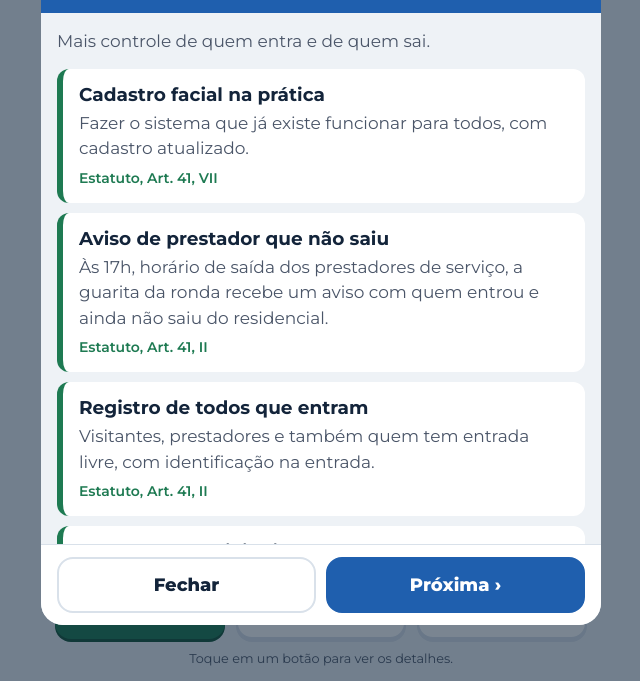
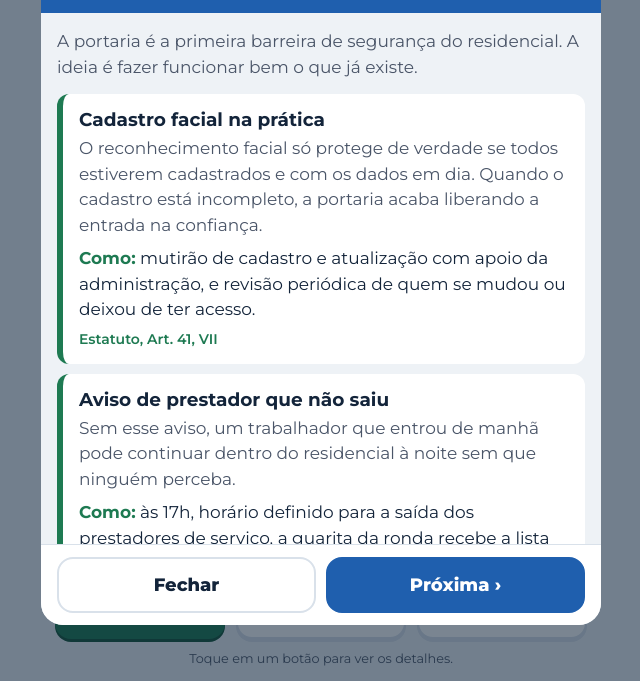
Before and after one commit to weligtonpiresaraujo/propostas, a plain HTML site: page index.html in a window 1280 px wide. Both pictures are taken after a click on the link "Controle de acesso". Shown: the part 119-800 px from the top of the page, without its empty margins (319-959 px from the left). Drawn offline with Linux system fonts and the light colour scheme.

Commit message:
Propostas mais completas: por que importa e como funcionaria
Co-Authored-By: Claude Opus 5.5 <noreply@anthropic.com>
Claude-Session: https://claude.ai/code/session_01BAnvncKe4ZpYHdNwTJpREu

```diff
--- a/index.html
+++ b/index.html
@@ -67,6 +67,8 @@ button{font-family:inherit}
 .itens li{background:var(--branco);border-left:6px solid var(--verde);border-radius:12px;padding:14px 16px}
 .itens h3{font-size:18.5px;font-weight:700;line-height:1.3}
 .itens p{color:var(--cinza);margin-top:4px;font-size:17px}
+.itens .como{color:var(--texto);margin-top:8px}
+.itens .como b{color:var(--verde)}
 .base{display:block;font-size:14px;font-weight:600;color:var(--verde);margin-top:6px}
 .numerada{counter-reset:n}
 .numerada li{counter-increment:n;position:relative;padding-left:64px}
@@ -129,42 +131,41 @@ button{font-family:inherit}
 <div class="corpo" id="corpo">
 
 <div class="painel" id="p-acesso" data-titulo="Controle de acesso" data-proxima="transito">
-<p class="intro">Mais controle de quem entra e de quem sai.</p>
+<p class="intro">A portaria é a primeira barreira de segurança do residencial. A ideia é fazer funcionar bem o que já existe.</p>
 <ul class="itens">
-<li><h3>Cadastro facial na prática</h3><p>Fazer o sistema que já existe funcionar para todos, com cadastro atualizado.</p><span class="base">Estatuto, Art. 41, VII</span></li>
-<li><h3>Aviso de prestador que não saiu</h3><p>Às 17h, horário de saída dos prestadores de serviço, a guarita da ronda recebe um aviso com quem entrou e ainda não saiu do residencial.</p><span class="base">Estatuto, Art. 41, II</span></li>
-<li><h3>Registro de todos que entram</h3><p>Visitantes, prestadores e também quem tem entrada livre, com identificação na entrada.</p><span class="base">Estatuto, Art. 41, II</span></li>
-<li><h3>Saída de materiais simples</h3><p>Um jeito rápido de autorizar a saída de móveis, ferramentas e materiais.</p><span class="base">Estatuto, Art. 41, II</span></li>
+<li><h3>Cadastro facial na prática</h3><p>O reconhecimento facial só protege de verdade se todos estiverem cadastrados e com os dados em dia. Quando o cadastro está incompleto, a portaria acaba liberando a entrada na confiança.</p><p class="como"><b>Como:</b> mutirão de cadastro e atualização com apoio da administração, e revisão periódica de quem se mudou ou deixou de ter acesso.</p><span class="base">Estatuto, Art. 41, VII</span></li>
+<li><h3>Aviso de prestador que não saiu</h3><p>Sem esse aviso, um trabalhador que entrou de manhã pode continuar dentro do residencial à noite sem que ninguém perceba.</p><p class="como"><b>Como:</b> às 17h, horário definido para a saída dos prestadores de serviço, a guarita da ronda recebe a lista de quem entrou e ainda não saiu, e confere cada caso: se o serviço continua com autorização do morador ou se a pessoa precisa ser localizada.</p><span class="base">Estatuto, Art. 41, II</span></li>
+<li><h3>Registro de todos que entram</h3><p>Se acontece algum problema, saber quem estava dentro do residencial e em que horário é o primeiro passo para esclarecer. Quem tem entrada livre também precisa constar.</p><p class="como"><b>Como:</b> identificação de visitantes e prestadores na entrada, com nome, destino e horário, e regras claras que valham para todos, como o Estatuto prevê.</p><span class="base">Estatuto, Art. 41, II</span></li>
+<li><h3>Saída de materiais simples</h3><p>Sem uma autorização, a portaria não tem como saber se os móveis, ferramentas ou materiais que estão saindo foram liberados pelo dono.</p><p class="como"><b>Como:</b> o morador autoriza de forma rápida, por mensagem, informando o que vai sair e quem vai levar. Simples para o morador e seguro para todos.</p><span class="base">Estatuto, Art. 41, II</span></li>
 </ul>
 </div>
 
 <div class="painel" id="p-transito" data-titulo="Trânsito e crianças" data-proxima="cuidado">
 <p class="intro">O Estatuto dá ao Conselho a responsabilidade pelo trânsito de pessoas e veículos dentro do residencial.</p>
 <ul class="itens">
-<li><h3>Pontos de risco mapeados com os moradores</h3><p>Identificar juntos as esquinas e trechos onde o perigo é maior.</p><span class="base">Estatuto, Art. 41, III</span></li>
-<li><h3>Campanha educativa sobre velocidade</h3><p>Lembrar que o Estatuto proíbe trafegar acima da velocidade das placas.</p><span class="base">Estatuto, Art. 12 e Art. 41, III</span></li>
-<li><h3>Orientação a entregadores e caminhões</h3><p>Informar na portaria a velocidade, os horários e os locais de parada.</p><span class="base">Estatuto, Art. 41, II</span></li>
-<li><h3>Sinalização perto do parquinho e da quadra</h3><p>Onde as crianças mais circulam, o aviso ao motorista precisa ser mais claro.</p><span class="base">Estatuto, Art. 41, III</span></li>
+<li><h3>Pontos de risco mapeados com os moradores</h3><p>Quem mora em cada quadra sabe onde os carros correm, onde a visão é ruim e onde as crianças atravessam. Esse conhecimento precisa chegar ao Conselho.</p><p class="como"><b>Como:</b> levantamento aberto a todos, por formulário ou nas reuniões, e uma lista dos pontos que precisam de atenção primeiro.</p><span class="base">Estatuto, Art. 41, III</span></li>
+<li><h3>Campanha educativa sobre velocidade</h3><p>O Estatuto já proíbe trafegar acima da velocidade indicada nas placas. A regra existe; falta lembrar todo mundo dela.</p><p class="como"><b>Como:</b> avisos nos grupos, cartazes na portaria e conversa com os moradores, sempre em tom de conscientização e boa convivência.</p><span class="base">Estatuto, Art. 12 e Art. 41, III</span></li>
+<li><h3>Orientação a entregadores e caminhões</h3><p>Entregadores e motoristas de fora não conhecem o residencial nem sabem que ali há crianças brincando na rua.</p><p class="como"><b>Como:</b> orientação rápida na portaria sobre velocidade, horários e locais de parada, com um aviso bem visível na entrada.</p><span class="base">Estatuto, Art. 41, II</span></li>
+<li><h3>Sinalização perto do parquinho e da quadra</h3><p>São os lugares onde as crianças mais circulam, muitas vezes correndo e sem olhar para os lados.</p><p class="como"><b>Como:</b> avaliar placas e faixas de travessia nesses pontos, começando pelos locais apontados no levantamento com os moradores.</p><span class="base">Estatuto, Art. 41, III</span></li>
 </ul>
 </div>
 
 <div class="painel" id="p-cuidado" data-titulo="Idosos, crianças e bem-estar" data-proxima="mulheres">
 <p class="intro">Segurança também é cuidado com quem mais precisa.</p>
 <ul class="itens">
-<li><h3>Contato de emergência dos idosos</h3><p>Cadastro voluntário de um familiar para avisar em emergências, guardado com sigilo.</p><span class="base">Estatuto, Art. 41, II</span></li>
-<li><h3>Emergência médica</h3><p>A portaria saber o que fazer, quem chamar e como liberar logo a entrada do socorro.</p><span class="base">Estatuto, Art. 41, II</span></li>
-<li><h3>Criança perdida</h3><p>Um passo a passo para localizar a criança e avisar a família.</p><span class="base">Estatuto, Art. 41, II</span></li>
-<li><h3>Rondas nas caminhadas</h3><p>Mais presença nos horários em que os moradores caminham.</p><span class="base">Estatuto, Art. 41, III</span></li>
-<li><h3>Iluminação</h3><p>Identificar e corrigir os pontos escuros do residencial.</p><span class="base">Estatuto, Art. 41, III</span></li>
+<li><h3>Contato de emergência dos idosos</h3><p>Quando um idoso passa mal ou sofre uma queda, cada minuto conta, e nem sempre a portaria sabe a quem avisar.</p><p class="como"><b>Como:</b> cadastro voluntário, só para quem quiser, com o telefone de um familiar ou pessoa de confiança, guardado com sigilo e usado apenas em emergências.</p><span class="base">Estatuto, Art. 41, II</span></li>
+<li><h3>Emergência médica</h3><p>Numa emergência, a demora para liberar a ambulância ou para saber quem chamar pode fazer toda a diferença.</p><p class="como"><b>Como:</b> um procedimento simples para a portaria: chamar o SAMU (192) ou os Bombeiros (193), avisar a família, liberar logo a entrada do socorro e guiar a equipe até a casa.</p><span class="base">Estatuto, Art. 41, II</span></li>
+<li><h3>Criança perdida</h3><p>Uma criança pode se afastar de casa sem que os pais percebam. Na hora do susto, todos precisam saber exatamente o que fazer.</p><p class="como"><b>Como:</b> um passo a passo para portaria e ronda: anotar como a criança está vestida, conferir as câmeras, percorrer as áreas comuns, não deixar a criança sair desacompanhada pela portaria e manter a família informada.</p><span class="base">Estatuto, Art. 41, II</span></li>
+<li><h3>Iluminação</h3><p>Rua escura aumenta o risco de acidentes e deixa os moradores inseguros para circular à noite.</p><p class="como"><b>Como:</b> levantamento dos pontos escuros com ajuda dos moradores e da ronda noturna, e encaminhamento dos reparos à administração.</p><span class="base">Estatuto, Art. 41, III</span></li>
 </ul>
 </div>
 
 <div class="painel" id="p-mulheres" data-titulo="Mulheres na segurança" data-proxima="patrimonio">
 <div class="caixa-verde"><b>Nenhuma mulher</b> está entre os candidatos ao Conselho de Segurança. As 3 vagas que ficam abertas são uma oportunidade.</div>
 <ul class="itens">
-<li><h3>Moradoras nas vagas abertas</h3><p>Convidar e incentivar mulheres a ocupar as vagas do Conselho.</p><span class="base">Estatuto, Art. 40</span></li>
-<li><h3>Canal reservado e sigiloso</h3><p>Para relatar assédio, importunação ou situação de risco sem se expor no grupo.</p><span class="base">Estatuto, Art. 41, II</span></li>
-<li><h3>Campanha “Não se cale”</h3><p>Cartazes nas áreas comuns com os telefones 180 e 190, e orientação para o vizinho pedir ajuda ao presenciar uma agressão.</p><span class="base">Estatuto, Art. 41, II</span></li>
+<li><h3>Moradoras nas vagas abertas</h3><p>Segurança não é igual para todos. Uma mulher que chega tarde sozinha, ou que precisa de proteção, tem preocupações que muitas vezes passam despercebidas.</p><p class="como"><b>Como:</b> convidar e incentivar moradoras a ocupar as vagas abertas no Conselho. Não é reserva de vaga: é abrir a porta.</p><span class="base">Estatuto, Art. 40</span></li>
+<li><h3>Canal reservado e sigiloso</h3><p>Muitas mulheres deixam de relatar assédio ou importunação por medo de se expor diante dos vizinhos.</p><p class="como"><b>Como:</b> um canal direto e sigiloso com o Conselho, em que o relato é tratado com discrição e encaminhado da forma certa.</p><span class="base">Estatuto, Art. 41, II</span></li>
+<li><h3>Campanha “Não se cale”</h3><p>Em casos de violência, o vizinho muitas vezes é o primeiro a perceber, mas não sabe o que fazer.</p><p class="como"><b>Como:</b> cartazes nas áreas comuns com os telefones 180 e 190 e uma orientação clara: presenciou uma agressão, peça ajuda.</p><span class="base">Estatuto, Art. 41, II</span></li>
 </ul>
 <p class="subtitulo">Quando uma mulher sofre agressão</p>
 <p class="intro" style="margin-top:6px">Proposta de passo a passo, com portaria e ronda treinadas para segui-lo. Vale para qualquer moradora.</p>
@@ -181,17 +182,18 @@ button{font-family:inherit}
 <div class="painel" id="p-patrimonio" data-titulo="Patrimônio e dados" data-proxima="transparencia">
 <p class="intro">A área de lazer é de todos. E, com mais câmeras, vem mais responsabilidade com as imagens.</p>
 <ul class="itens">
-<li><h3>Câmeras na área de lazer</h3><p>Para prevenir danos às churrasqueiras, aos brinquedos e à academia, com registro e acompanhamento de cada caso.</p><span class="base">Estatuto, Art. 41, III e VII</span></li>
-<li><h3>Regras para as imagens</h3><p>Quem acessa, por quanto tempo ficam guardadas e como são repassadas à polícia, conforme a LGPD.</p><span class="base">Estatuto, Art. 41, II</span></li>
+<li><h3>Câmeras na área de lazer</h3><p>Churrasqueiras, brinquedos e academia são de todos, e o conserto de cada dano sai do bolso de todos os associados.</p><p class="como"><b>Como:</b> estender a cobertura das câmeras para a área de lazer, registrar cada dano e acompanhar até a solução, para que não se repita.</p><span class="base">Estatuto, Art. 41, III e VII</span></li>
+<li><h3>Regras para as imagens</h3><p>As câmeras protegem, mas as imagens mostram a rotina das famílias. Elas precisam ser tratadas com responsabilidade.</p><p class="como"><b>Como:</b> regras por escrito sobre quem pode acessar, por quanto tempo as imagens ficam guardadas e como são repassadas à polícia, seguindo a LGPD.</p><span class="base">Estatuto, Art. 41, II</span></li>
 </ul>
 </div>
 
 <div class="painel" id="p-transparencia" data-titulo="Transparência" data-proxima="votar">
-<p class="intro">Pelo Estatuto, as reuniões do Conselho de Segurança são públicas e qualquer associado pode participar.</p>
+<div class="caixa-verde">O associado é <b>muito bem-vindo</b> em todas as decisões. Ouvir a todos é fundamental para decidir bem. Pelo Estatuto, as reuniões do Conselho de Segurança são públicas e qualquer associado pode participar (Art. 18).</div>
 <ul class="itens">
-<li><h3>Reuniões abertas</h3><p>Calendário divulgado com antecedência e convite a todos os moradores.</p><span class="base">Estatuto, Art. 18</span></li>
-<li><h3>Retorno mensal</h3><p>Canal aberto e relatório de ocorrências e resultados, todo mês.</p><span class="base">Estatuto, Art. 41, VII</span></li>
-<li><h3>Contratos acompanhados</h3><p>Verificar se o que foi contratado está sendo entregue e funcionando.</p><span class="base">Estatuto, Art. 41, VII</span></li>
+<li><h3>Reuniões abertas</h3><p>Decisão de segurança mexe com a rotina de todos. Por isso, todos devem poder acompanhar e dar a sua opinião.</p><p class="como"><b>Como:</b> calendário divulgado com antecedência, convite a todos os moradores e espaço para quem quiser falar.</p><span class="base">Estatuto, Art. 18</span></li>
+<li><h3>Ouvir antes de decidir</h3><p>Ninguém conhece melhor os problemas do residencial do que quem mora nele.</p><p class="como"><b>Como:</b> antes de mudanças importantes, consultar os moradores por enquete ou em reunião, e levar essas opiniões para a decisão do Conselho.</p><span class="base">Estatuto, Art. 18 e Art. 41, II</span></li>
+<li><h3>Retorno mensal</h3><p>Morador bem informado confia mais e colabora mais com a segurança.</p><p class="como"><b>Como:</b> relatório mensal simples com as ocorrências, o que foi feito e o que ainda está pendente, e um canal aberto para dúvidas e sugestões.</p><span class="base">Estatuto, Art. 41, VII</span></li>
+<li><h3>Contratos acompanhados</h3><p>Os sistemas de segurança são pagos por todos os associados.</p><p class="como"><b>Como:</b> acompanhar se o que foi contratado está sendo entregue e funcionando, e informar os moradores.</p><span class="base">Estatuto, Art. 41, VII</span></li>
 </ul>
 <p class="subtitulo">O que vou levar à primeira reunião</p>
 <ol class="itens numerada">
```
